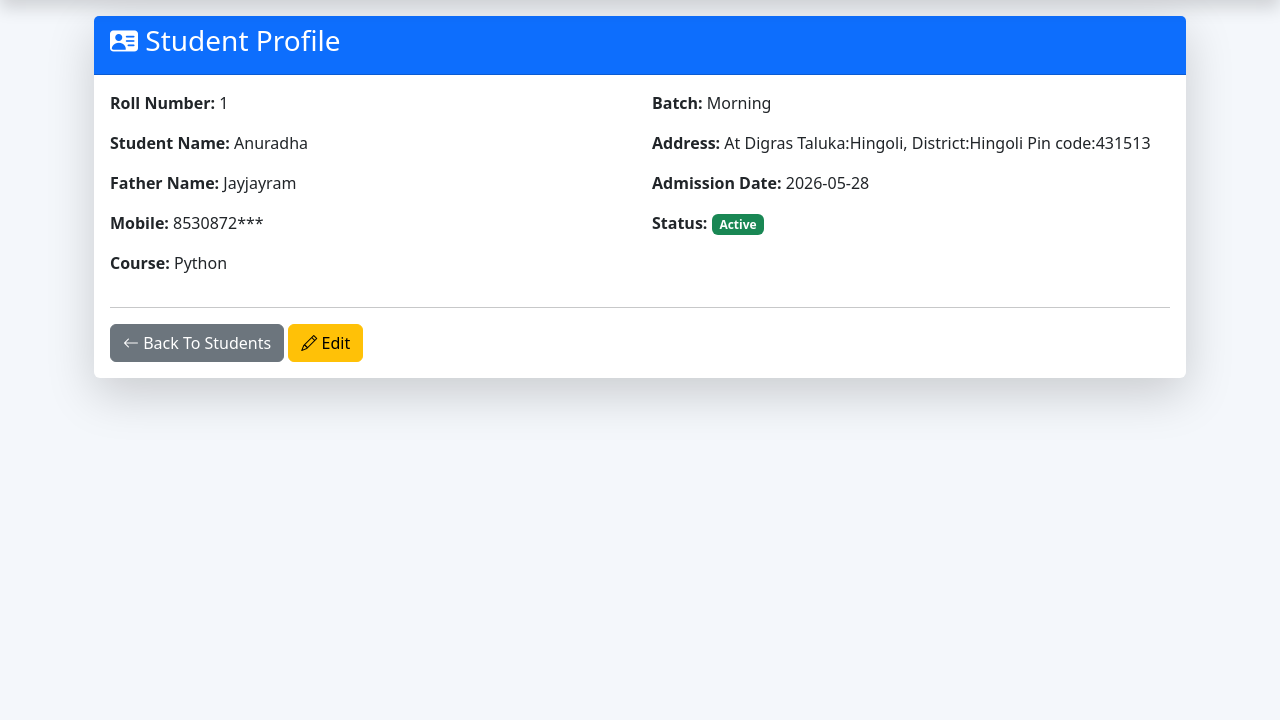
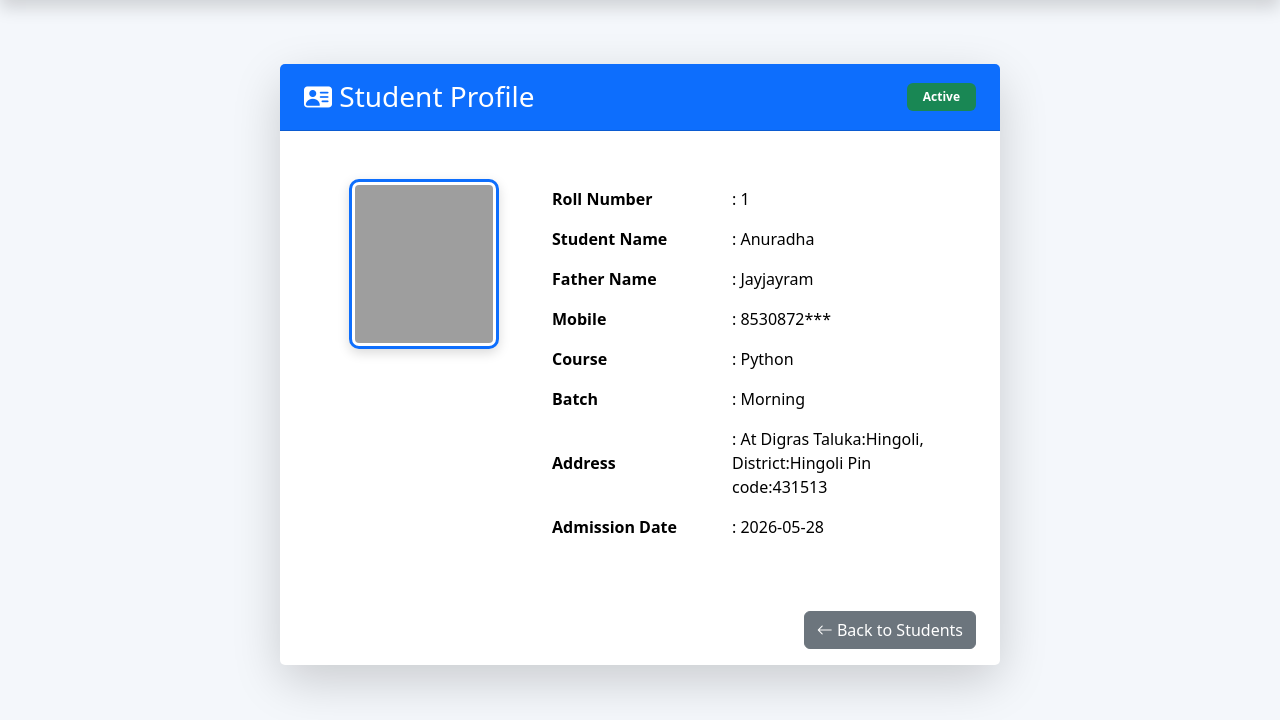
Before and after one commit to Anuradha629/PYTHON_INTERNSHIP, a Flask app: page /view_student/1 in a window 1280 px wide. Shown: the part 80-800 px from the top of the page. Run offline with Flask 3, Linux system fonts and the light colour scheme; data comes from the database, SQL or seed files in the repository; grey boxes are pictures that could not be loaded.

Commit message:
Updated Student Details page

```diff
--- a/templates/view_student.html
+++ b/templates/view_student.html
@@ -1,163 +1,142 @@
 {% extends "base.html" %}
-
 
 {% block content %}
 
+<div class="container py-5">
 
-<div class="container-fluid">
+    <div class="row justify-content-center">
 
+        <div class="col-lg-8">
 
-<div class="card shadow-lg border-0">
+            <div class="card shadow-lg border-0 rounded-4">
 
+                <!-- Header -->
+                <div class="card-header bg-primary text-white py-3 px-4 d-flex justify-content-between align-items-center">
 
-<div class="card-header bg-primary text-white">
+                    <h3 class="mb-0">
+                        <i class="bi bi-person-vcard-fill"></i>
+                        Student Profile
+                    </h3>
 
-<h3>
-<i class="bi bi-person-vcard-fill"></i>
-
-Student Profile
-
-</h3>
+                    {% if s.status == "Active" %}
+                        <span class="badge bg-success px-3 py-2">Active</span>
+                    {% else %}
+                        <span class="badge bg-danger px-3 py-2">Inactive</span>
+                    {% endif %}
 
                 </div>
 
-
-
-
-<div class="card-body">
-
+                <!-- Body -->
+                <div class="card-body p-5">
 
                     <div class="row">
 
+                        <!-- Photo -->
+                        <div class="col-md-4 text-center mb-4 mb-md-0">
 
-
-<div class="col-md-6">
-
-
-<p>
-<strong>Roll Number:</strong>
-{{ s.roll_no }}
-</p>
-
-
-<p>
-<strong>Student Name:</strong>
-{{ s.name }}
-</p>
-
-
-<p>
-<strong>Father Name:</strong>
-{{ s.father_name }}
-</p>
-
-
-<p>
-<strong>Mobile:</strong>
-{{ s.mobile }}
-</p>
-
-
-
-<p>
-<strong>Course:</strong>
-{{ s.course }}
-</p>
-
-
+                            {% if s.photo and s.photo != "default.png" %}
+                                <img src="{{ url_for('static', filename='uploads/' + s.photo) }}"
+                                     alt="Student Photo"
+                                     style="
+                                        width:150px;
+                                        height:170px;
+                                        object-fit:cover;
+                                        border-radius:10px;
+                                        border:3px solid #0d6efd;
+                                        padding:3px;
+                                        background:#fff;
+                                        box-shadow:0 4px 12px rgba(0,0,0,.15);
+                                     ">
+                            {% else %}
+                                <img src="{{ url_for('static', filename='uploads/default.png') }}"
+                                     alt="Default Photo"
+                                     style="
+                                        width:150px;
+                                        height:170px;
+                                        object-fit:cover;
+                                        border-radius:10px;
+                                        border:3px solid #0d6efd;
+                                        padding:3px;
+                                        background:#fff;
+                                        box-shadow:0 4px 12px rgba(0,0,0,.15);
+                                     ">
+                            {% endif %}
 
                         </div>
 
+                        <!-- Student Details -->
+                        <div class="col-md-8">
 
+                            <table class="table table-borderless align-middle mb-0">
 
+                                <tr>
+                                    <th width="180">Roll Number</th>
+                                    <td>: {{ s.roll_no }}</td>
+                                </tr>
 
+                                <tr>
+                                    <th>Student Name</th>
+                                    <td>: {{ s.name }}</td>
+                                </tr>
 
-<div class="col-md-6">
+                                <tr>
+                                    <th>Father Name</th>
+                                    <td>: {{ s.father_name }}</td>
+                                </tr>
 
+                                <tr>
+                                    <th>Mobile</th>
+                                    <td>: {{ s.mobile }}</td>
+                                </tr>
 
-<p>
-<strong>Batch:</strong>
-{{ s.batch }}
-</p>
+                                <tr>
+                                    <th>Course</th>
+                                    <td>: {{ s.course }}</td>
+                                </tr>
 
+                                <tr>
+                                    <th>Batch</th>
+                                    <td>: {{ s.batch }}</td>
+                                </tr>
 
+                                <tr>
+                                    <th>Address</th>
+                                    <td>: {{ s.address }}</td>
+                                </tr>
 
-<p>
-<strong>Address:</strong>
-{{ s.address }}
-</p>
+                                <tr>
+                                    <th>Admission Date</th>
+                                    <td>: {{ s.admission_date }}</td>
+                                </tr>
 
-
-
-<p>
-<strong>Admission Date:</strong>
-{{ s.admission_date }}
-</p>
-
-
-
-<p>
-<strong>Status:</strong>
-
-
-{% if s.status=="Active" %}
-
-<span class="badge bg-success">
-Active
-</span>
-
-
-{% else %}
-
-<span class="badge bg-danger">
-Inactive
-</span>
-
-{% endif %}
-
-
-</p>
-
+                            </table>
 
                         </div>
 
-
+                    </div>
 
                 </div>
 
+                <!-- Footer -->
+                <div class="card-footer bg-white border-0 py-3 px-4">
 
-
-<hr>
-
-
+                    <div class="text-end">
 
                         <a href="/students" class="btn btn-secondary">
-
                             <i class="bi bi-arrow-left"></i>
-
-Back To Students
-
+                            Back to Students
                         </a>
-
-
-<a href="/edit_student/{{s.id}}"
-class="btn btn-warning">
-
-<i class="bi bi-pencil"></i>
-
-Edit
-
-</a>
-
-
 
                     </div>
 
+                </div>
 
             </div>
 
+        </div>
 
     </div>
 
+</div>
 
 {% endblock %}
```
Lines whose indentation alone changed are shown as unchanged.
